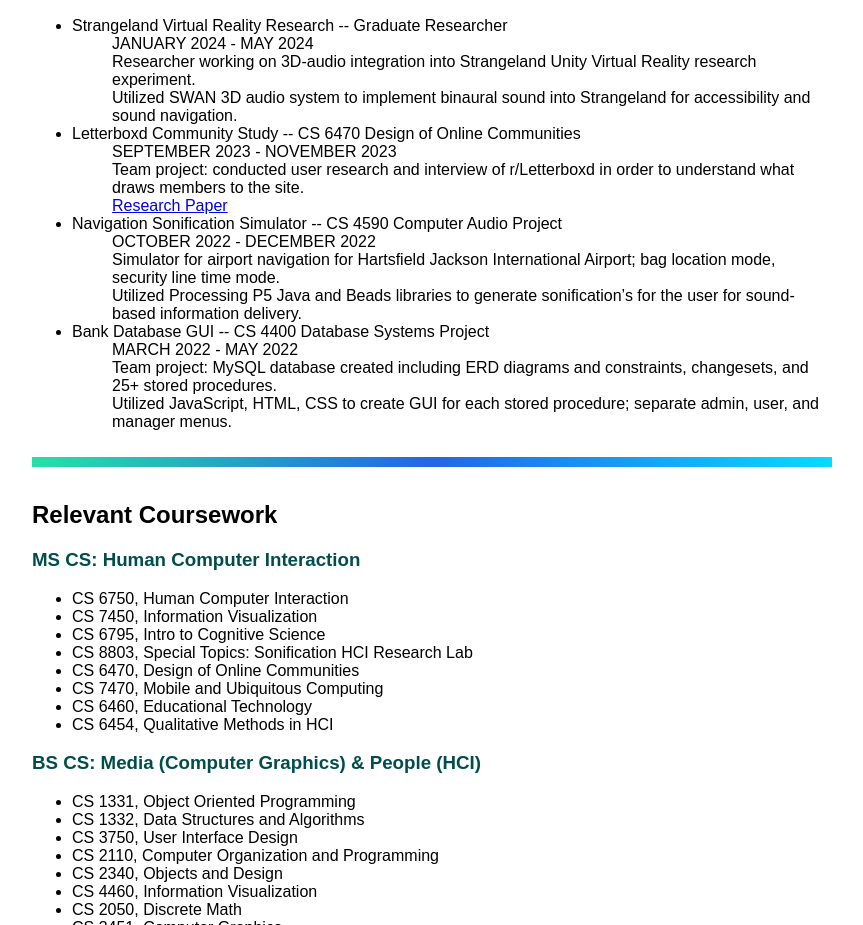
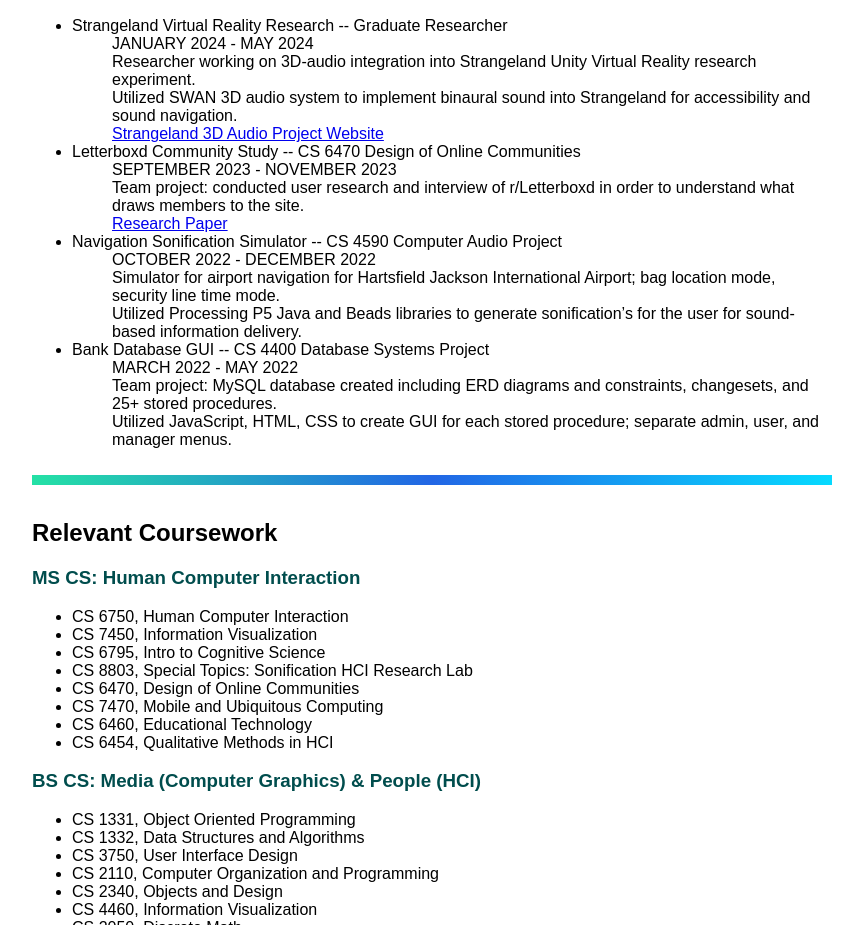
Before and after one commit to amfatykhova/amfatykhova.github.io, a plain HTML site: page index.html in a window 1280 px wide. Shown: the part 1604-2529 px from the top of the page, without its empty margins (208-1071 px from the left). Drawn offline with nearby package versions, Linux system fonts and the light colour scheme.

Commit message:
Adding the swan muse.io link to the page.

```diff
--- a/index.html
+++ b/index.html
@@ -181,6 +181,9 @@
                     <ul>
                         Utilized SWAN 3D audio system to implement binaural sound into Strangeland for accessibility and sound navigation.
                     </ul>
+                    <ul>
+                        <a href="https://muse.io/strangeland3daudio">Strangeland 3D Audio Project Website</a>
+                    </ul>
                 <li>Letterboxd Community Study -- CS 6470 Design of Online Communities</li>
                     <ul>
                         SEPTEMBER 2023 - NOVEMBER 2023
```
